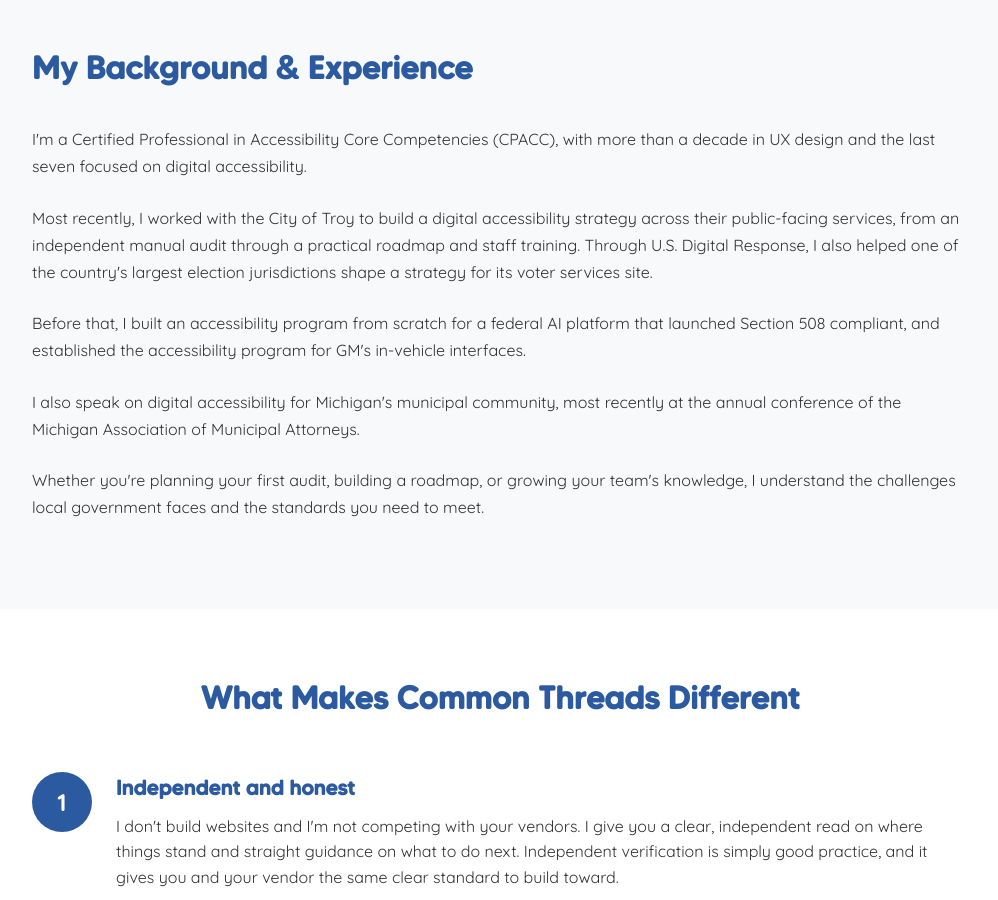
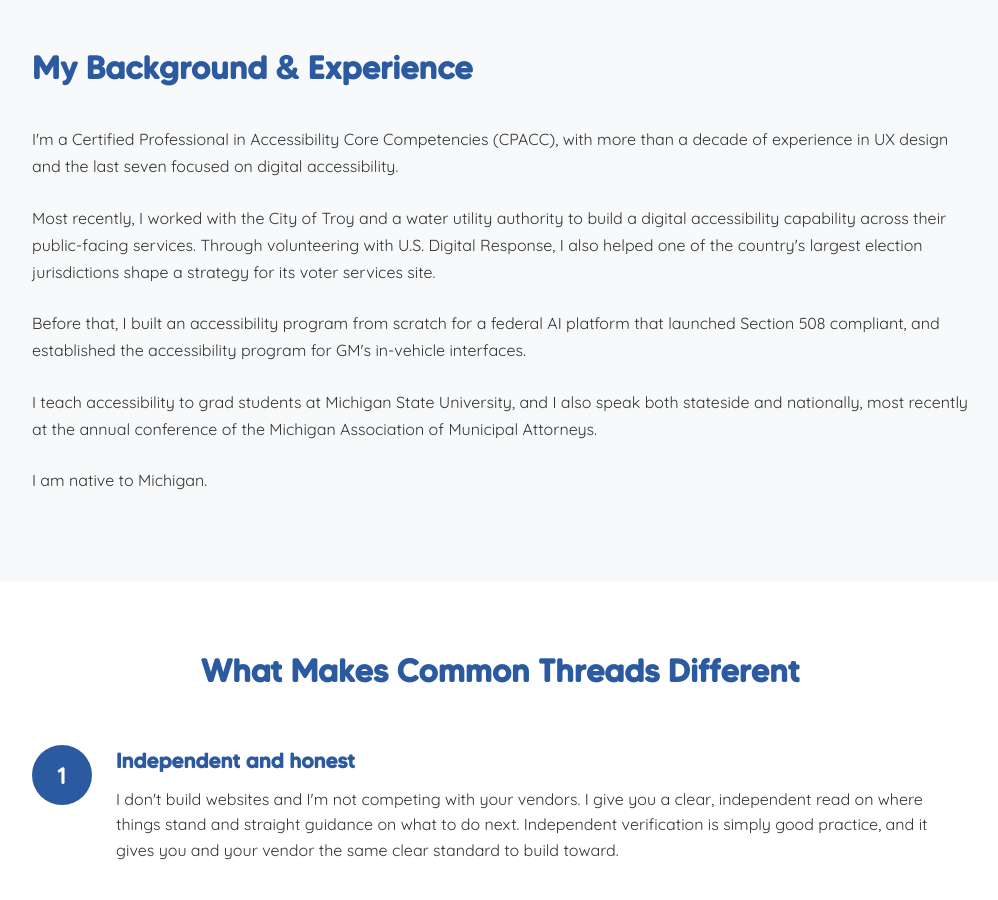
Before and after one commit to zizabiz08/CommonThreads, a plain HTML site: page about.html in a window 1280 px wide. Shown: the part 780-1680 px from the top of the page, without its empty margins (140-1138 px from the left). Drawn offline with Linux system fonts and the light colour scheme.

Commit message:
updates for about

```diff
--- a/about.html
+++ b/about.html
@@ -741,7 +741,7 @@
                 <h1 id="hero-heading">About</h1>
             </div>
             <div class="hero-container">
-                <div class="hero-image" role="img" aria-label="Hannah Wagner photo">
+                <div class="hero-image" role="img" aria-label="Hannah wagner in a white tee and jeans, smiling into the camera with her head resting on her hand">
                 </div>
                 <div class="hero-content">
                     <p class="hero-subtitle">Hi, I'm Hannah Wagner.</p>
@@ -755,15 +755,15 @@
         <section class="content-section">
             <div class="main-content">
                 <h2>My Background & Experience</h2>
-                <p>I'm a Certified Professional in Accessibility Core Competencies (CPACC), with more than a decade in UX design and the last seven focused on digital accessibility.</p>
+                <p>I'm a Certified Professional in Accessibility Core Competencies (CPACC), with more than a decade of experience in UX design and the last seven focused on digital accessibility.</p>
 
-                <p>Most recently, I worked with the City of Troy to build a digital accessibility strategy across their public-facing services, from an independent manual audit through a practical roadmap and staff training. Through U.S. Digital Response, I also helped one of the country's largest election jurisdictions shape a strategy for its voter services site.</p>
+                <p>Most recently, I worked with the City of Troy and a water utility authority to build a digital accessibility capability across their public-facing services. Through volunteering with U.S. Digital Response, I also helped one of the country's largest election jurisdictions shape a strategy for its voter services site.</p>
 
                 <p>Before that, I built an accessibility program from scratch for a federal AI platform that launched Section 508 compliant, and established the accessibility program for GM's in-vehicle interfaces.</p>
 
-                <p>I also speak on digital accessibility for Michigan's municipal community, most recently at the annual conference of the Michigan Association of Municipal Attorneys.</p>
+                <p>I teach accessibility to grad students at Michigan State University, and I also speak both stateside and nationally, most recently at the annual conference of the Michigan Association of Municipal Attorneys.</p>
 
-                <p>Whether you're planning your first audit, building a roadmap, or growing your team's knowledge, I understand the challenges local government faces and the standards you need to meet.</p>
+                <p>I am native to Michigan.</p>
             </div>
         </section>
 
```
Also changed, not shown: 1 other file.
